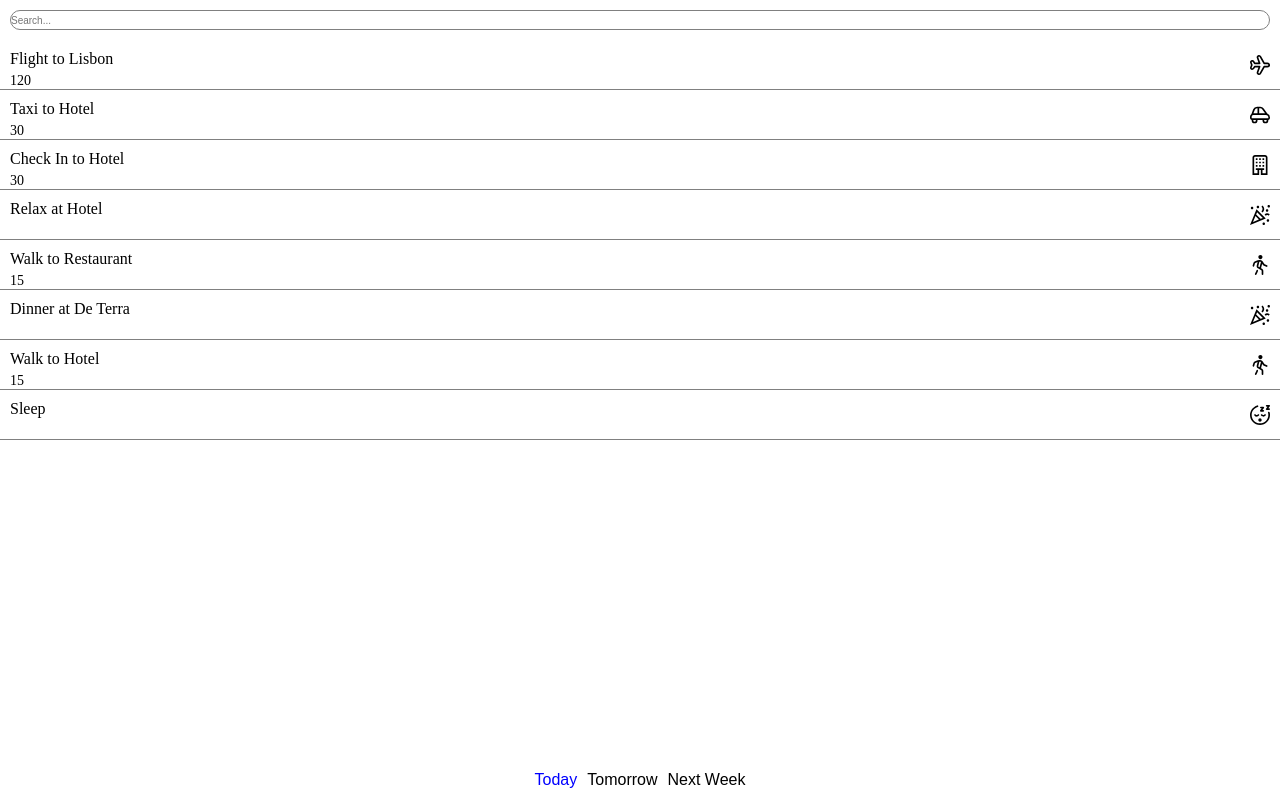
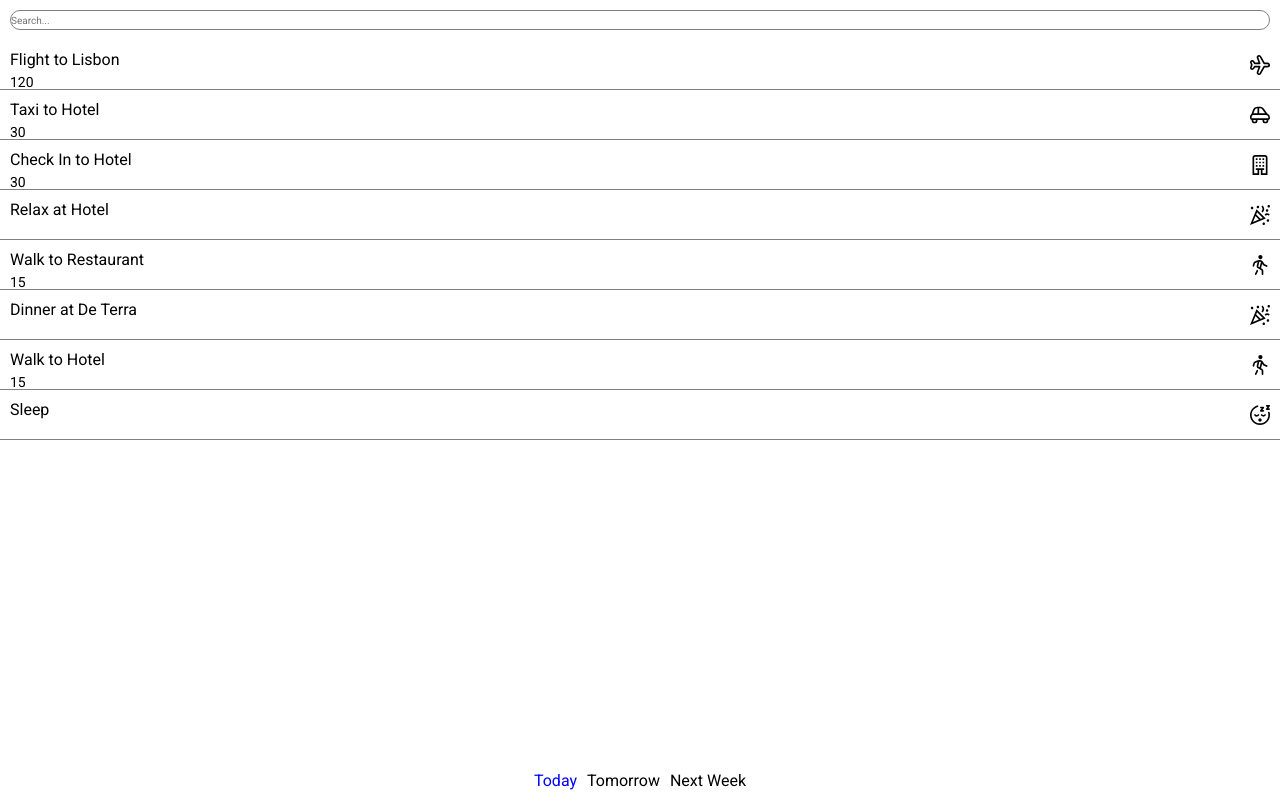
Before and after one commit to chase-manning/itinerary-app, a React (Create React App) app: page / in a window 1280 px wide. Built offline with nearby package versions, Linux system fonts and the light colour scheme.

Commit message:
:sparkles: add colors and font styles

```diff
--- a/src/styles/GlobalStyles.tsx
+++ b/src/styles/GlobalStyles.tsx
@@ -6,6 +6,16 @@ const GlobalStyle = createGlobalStyle`
         --main: black;
         --sub: grey;
         --primary: blue;
+
+        --activity: #ffffa9;
+        --train: #cb9fc8;
+        --flight: #9edae5;
+        --bus: #fdc0a6;
+        --walk: #f09eb2;
+        --hotel: #bec5e8;
+        --drive: #aae9d3;
+        --sleep: #ece9e3;
+        --backup: #fd8089;
     }
 
     * {
@@ -13,6 +23,7 @@ const GlobalStyle = createGlobalStyle`
         margin: 0;
         padding: 0;
         font-size: 10px;
+        font-family: "Roboto", sans-serif;
     }
 
     div {
```
